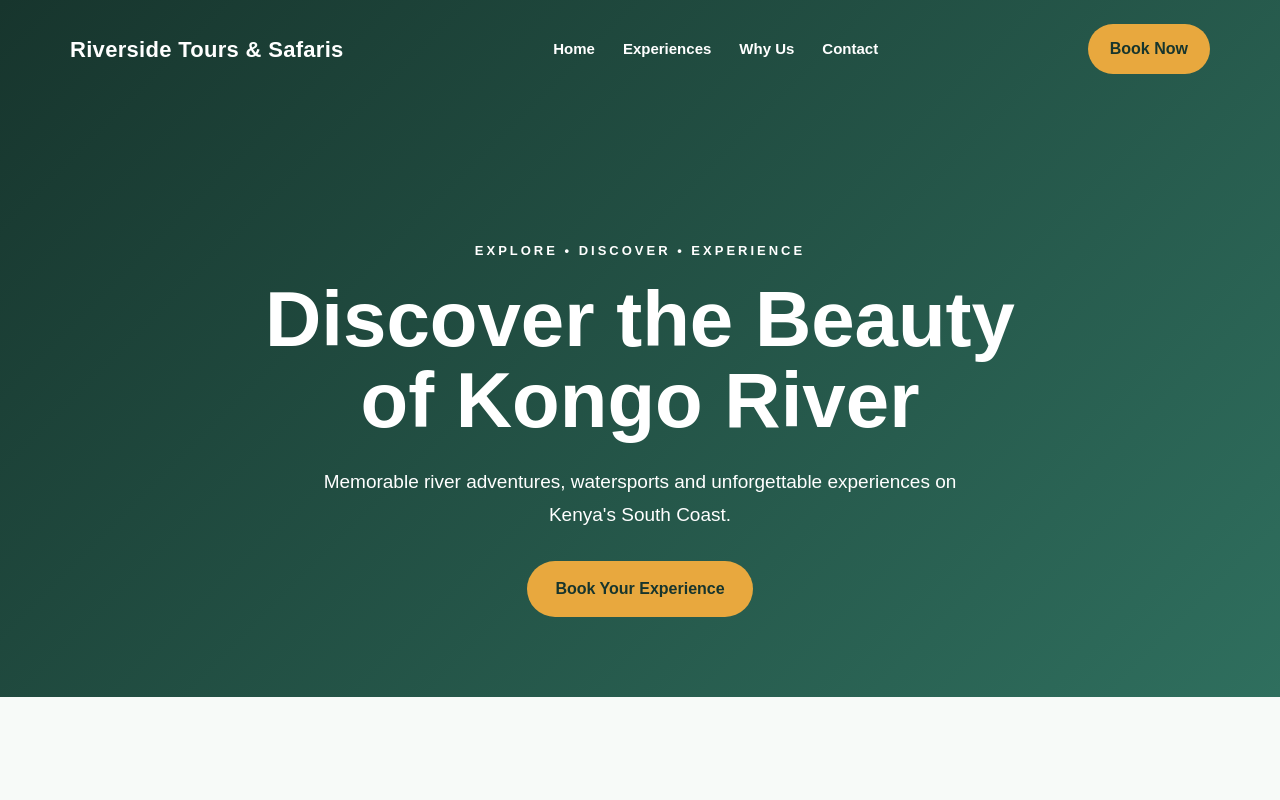
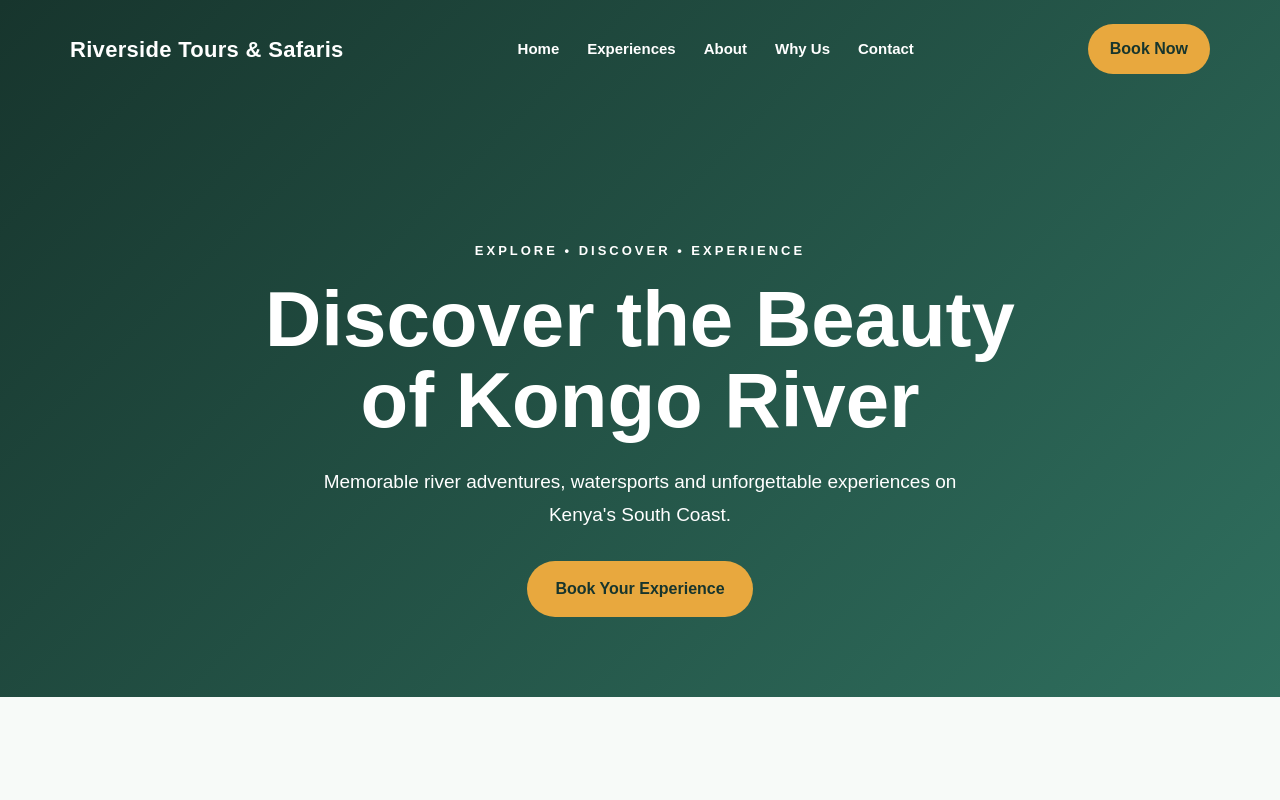
Before and after one commit to salimhamad2-collab/riversidetours, a React (Vite) app: page / in a window 1280 px wide. Shown: the top 800 px of the page. Built offline with nearby package versions, Linux system fonts and the light colour scheme.

Commit message:
Update App.tsx

```diff
--- a/src/react-app/App.tsx
+++ b/src/react-app/App.tsx
@@ -54,6 +54,7 @@ function App() {
   <div className="nav-links">
     <a href="#home">Home</a>
     <a href="#experiences">Experiences</a>
+   <a href="#about">About</a>
     <a href="#why-us">Why Us</a>
     <a href="#contact">Contact</a>
   </div>
```
